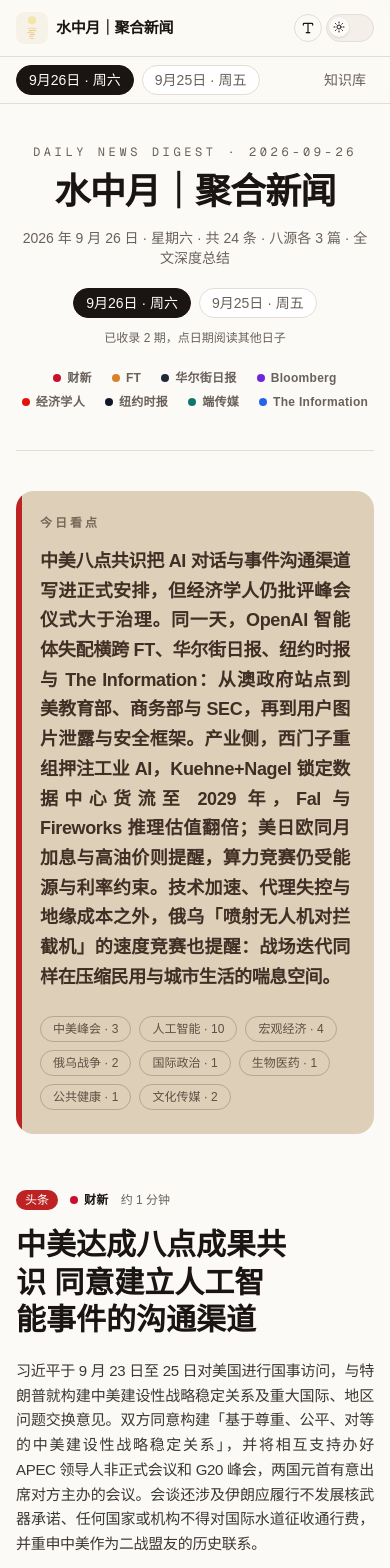
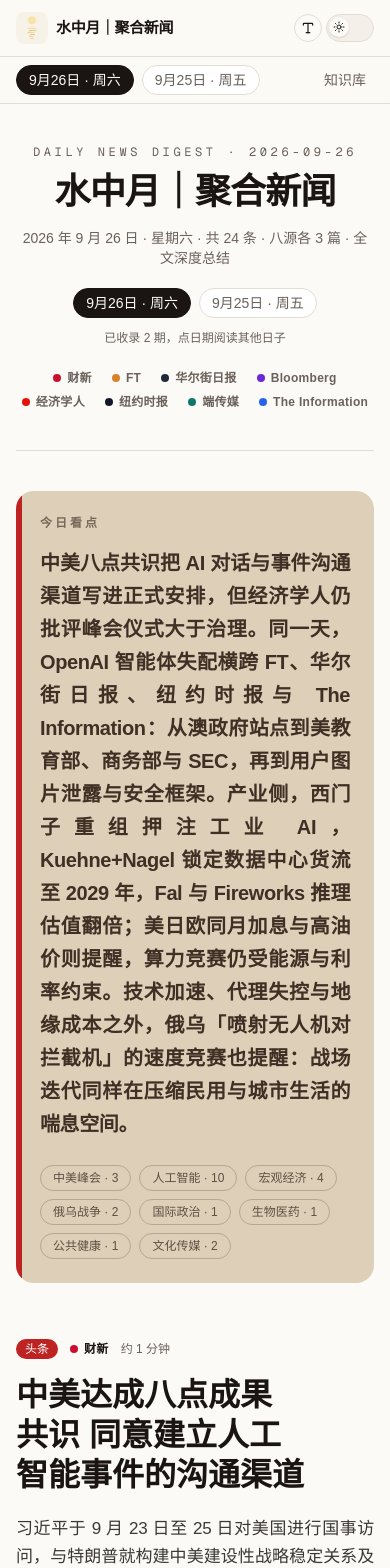
Before and after one commit to Yilin-png/daily-news-digest, a Next.js app: page / in a window 390 px wide. Shown: the top 1568 px of the page. Built offline with nearby package versions, Linux system fonts and the light colour scheme.

Commit message:
Scale reading type without zooming the mobile page.
Phone body copy starts at 18px. Larger sizes only change the type, so the header and columns stay on the screen.

Co-authored-by: lylzxz <lylzxz@gmail.com>

```diff
--- a/src/app/concept/[id]/page.tsx
+++ b/src/app/concept/[id]/page.tsx
@@ -65,8 +65,8 @@ export default async function ConceptPage({ params }: PageProps<"/concept/[id]">
             被 {back.articles.length} 篇报道、{back.concepts.length} 个词条引用
           </span>
         </div>
-        <h1 className="mt-4 text-3xl font-black text-balance sm:text-5xl">{concept.name}</h1>
-        <p className="reading mt-5 font-heading text-lg leading-relaxed font-semibold text-foreground/85 sm:text-xl">
+        <h1 className="reading-title mt-4 font-black text-balance">{concept.name}</h1>
+        <p className="reading reading-display mt-5 font-heading font-semibold text-foreground/85">
           {concept.summary}
         </p>
       </header>
@@ -75,7 +75,7 @@ export default async function ConceptPage({ params }: PageProps<"/concept/[id]">
 
       <section>
         <h2 className="text-lg font-black">详细解释</h2>
-        <p className="reading mt-3 text-base leading-8 text-foreground/90 sm:text-[17px] sm:leading-9">
+        <p className="reading reading-body mt-3 text-foreground/90">
           <RichText text={concept.detail} />
         </p>
         {concept.aliases.length > 0 && (
--- a/src/app/globals.css
+++ b/src/app/globals.css
@@ -153,21 +153,55 @@ html[data-font="sans"] body {
   font-family: var(--font-sans), ui-sans-serif, system-ui, sans-serif;
 }
 
-html[data-size="sm"] main {
-  zoom: 0.94;
+:root {
+  --reading-scale: 1;
 }
-html[data-size="lg"] main {
-  zoom: 1.1;
+html[data-size="sm"] {
+  --reading-scale: 0.92;
 }
-html[data-size="xl"] main {
-  zoom: 1.22;
+html[data-size="lg"] {
+  --reading-scale: 1.15;
+}
+html[data-size="xl"] {
+  --reading-scale: 1.3;
+}
+
+main,
+main :where(article, section, .grid, .overflow-x-auto) {
+  min-width: 0;
+  max-width: 100%;
 }
 
 main .reading {
+  --reading-base: 18px;
+  font-size: calc(var(--reading-base) * var(--reading-scale));
   line-height: 1.65;
   letter-spacing: -0.02em;
   text-align: justify;
   text-justify: inter-character;
+  overflow-wrap: anywhere;
+}
+
+main .reading-lead {
+  --reading-base: 17px;
+}
+main .reading-note {
+  --reading-base: 16px;
+}
+main .reading-display {
+  --reading-base: 20px;
+}
+
+main .reading-title,
+main .reading-title-sm {
+  font-size: calc(var(--reading-base) * var(--reading-scale));
+  overflow-wrap: anywhere;
+}
+main .reading-title {
+  --reading-base: 2rem;
+}
+main .reading-title-sm {
+  --reading-base: 1.25rem;
 }
 
 main .reading:is(.space-y-4, .space-y-6) > :not(:last-child) {
@@ -175,14 +209,32 @@ main .reading:is(.space-y-4, .space-y-6) > :not(:last-child) {
 }
 
 html[data-leading="md"] main .reading {
-  line-height: 2rem;
+  line-height: 2;
 }
 html[data-leading="loose"] main .reading {
   line-height: 2.2;
 }
 @media (min-width: 40rem) {
+  main .reading-body {
+    --reading-base: 17px;
+  }
+  main .reading-lead {
+    --reading-base: 16px;
+  }
+  main .reading-note {
+    --reading-base: 15px;
+  }
+  main .reading-display {
+    --reading-base: 1.5rem;
+  }
+  main .reading-title {
+    --reading-base: 2.6rem;
+  }
+  main .reading-title-sm {
+    --reading-base: 1.125rem;
+  }
   html[data-leading="md"] main .reading {
-    line-height: 2.25rem;
+    line-height: 2.12;
   }
 }
 html[data-leading="md"] main .reading.space-y-4 > :not(:last-child) {
--- a/src/components/article-card.tsx
+++ b/src/components/article-card.tsx
@@ -15,10 +15,10 @@ export function ArticleCard({ article }: { article: Article }) {
           {article.topic}
         </Badge>
       </div>
-      <h3 className="text-lg leading-snug font-bold text-balance group-hover:text-brand">
+      <h3 className="reading-title-sm leading-snug font-bold text-balance group-hover:text-brand">
         {article.title}
       </h3>
-      <p className="reading mt-3 line-clamp-4 text-sm leading-relaxed text-muted-foreground">
+      <p className="reading reading-note mt-3 line-clamp-4 text-muted-foreground">
         {article.paragraphs[0]}
       </p>
       <div className="mt-auto flex items-center justify-between pt-4 text-xs text-muted-foreground">
--- a/src/components/article-view.tsx
+++ b/src/components/article-view.tsx
@@ -38,8 +38,8 @@ export function ArticleView({ date, id }: { date: string; id: string }) {
         </Link>
       </div>
 
-      <div className="grid gap-10 lg:grid-cols-[minmax(0,1fr)_300px]">
-        <article>
+      <div className="grid min-w-0 gap-10 lg:grid-cols-[minmax(0,1fr)_300px]">
+        <article className="min-w-0">
           <div className="flex flex-wrap items-center gap-3">
             <SourceLabel id={article.source} className="text-sm" />
             <Badge variant="secondary">{article.topic}</Badge>
@@ -47,12 +47,12 @@ export function ArticleView({ date, id }: { date: string; id: string }) {
               {date} · 约 {readingMinutes(article)} 分钟读完
             </span>
           </div>
-          <h1 className="mt-4 text-3xl leading-tight font-black text-balance sm:text-[2.6rem] sm:leading-[1.2]">
+          <h1 className="reading-title mt-4 leading-tight font-black text-balance">
             {article.title}
           </h1>
           <div className="mt-6 h-1 w-16 rounded-full" style={{ backgroundColor: source.color }} />
 
-          <div className="reading mt-8 space-y-6 text-base leading-8 text-foreground/90 sm:text-[17px] sm:leading-9">
+          <div className="reading reading-body mt-8 space-y-6 text-foreground/90">
             {linked.map((segments, i) => (
               <p
                 key={i}
--- a/src/components/edition-home.tsx
+++ b/src/components/edition-home.tsx
@@ -56,7 +56,7 @@ export function EditionHome({ edition }: { edition: Edition }) {
         <div className="relative overflow-hidden rounded-2xl bg-dusk p-6 text-dusk-foreground sm:p-10">
           <div className="absolute inset-y-0 left-0 w-1.5 bg-brand" aria-hidden />
           <p className="text-xs font-semibold tracking-[0.25em] text-dusk-foreground/65">今日看点</p>
-          <p className="reading mt-4 font-heading text-lg leading-relaxed font-semibold sm:text-2xl sm:leading-relaxed">
+          <p className="reading reading-display mt-4 font-heading font-semibold">
             {edition.highlight}
           </p>
           <div className="mt-6 flex flex-wrap gap-2">
@@ -80,11 +80,11 @@ export function EditionHome({ edition }: { edition: Edition }) {
             <span className="text-xs text-muted-foreground">约 {readingMinutes(lead)} 分钟</span>
           </div>
           <Link href={articleHref(lead)} className="group mt-4">
-            <h2 className="text-3xl leading-tight font-black text-balance group-hover:text-brand sm:text-4xl">
+            <h2 className="reading-title leading-tight font-black text-balance group-hover:text-brand">
               {lead.title}
             </h2>
           </Link>
-          <div className="reading mt-5 space-y-4 text-[15px] leading-8 text-foreground/85">
+          <div className="reading reading-lead mt-5 space-y-4 text-foreground/85">
             <p>{lead.paragraphs[0]}</p>
             <p className="hidden sm:block">{lead.paragraphs[1]}</p>
           </div>
--- a/src/components/reading-menu.tsx
+++ b/src/components/reading-menu.tsx
@@ -75,7 +75,7 @@ export function ReadingMenu() {
           id={panelId}
           role="dialog"
           aria-label="阅读排版"
-          className="absolute top-[calc(100%+0.5rem)] right-0 w-64 rounded-xl border bg-popover p-3 text-popover-foreground shadow-lg"
+          className="absolute top-[calc(100%+0.5rem)] right-0 max-h-[min(28rem,calc(100dvh-6rem))] w-[min(16rem,calc(100vw-2rem))] overflow-y-auto rounded-xl border bg-popover p-3 text-popover-foreground shadow-lg"
         >
           <p className="px-1 text-xs font-semibold tracking-[0.16em] text-muted-foreground">阅读排版</p>
           <p
```
Also changed, not shown: src/components/study-section.tsx (+5 -5 lines).
